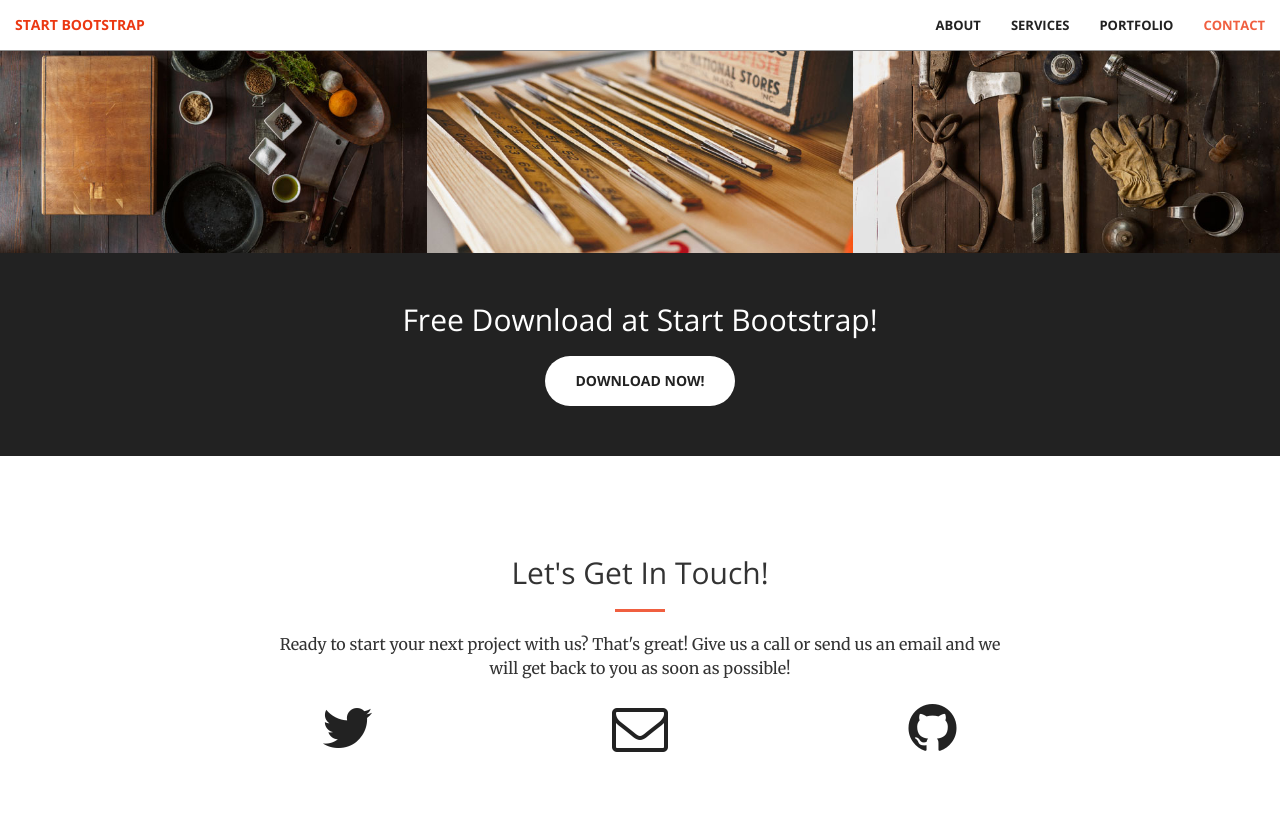
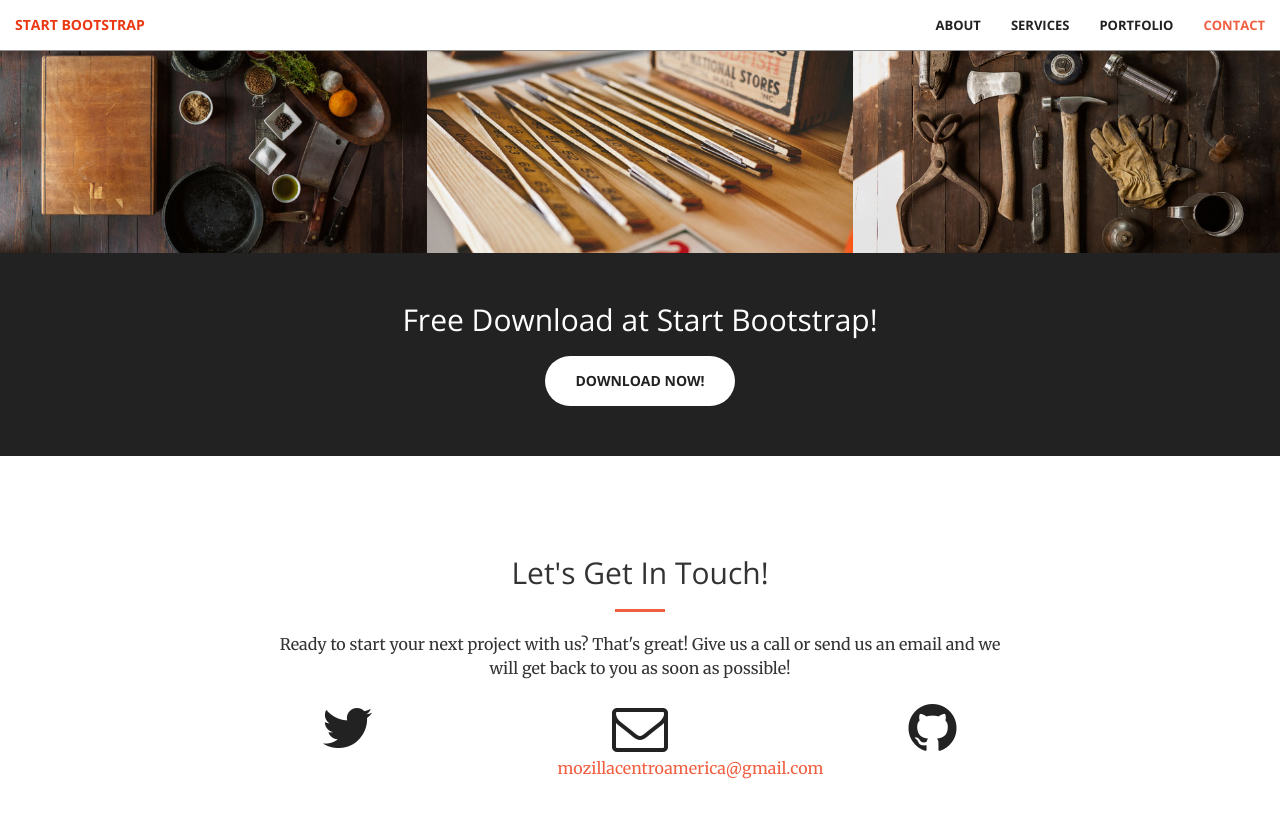
Before and after one commit to MozillaCentroamerica/mozillaca.github.io, a Jekyll site: the page built from index.html, in a window 1280 px wide and 900 px high, scrolled down 1981 px. Shown: the top 818 px of the window. Built offline with Jekyll 4.4.1, drawn with Linux system fonts in a browser that asks for light colours; some of the changed lines change nothing that is shown.

Commit message:
modificacion de informacio config yml

```diff
--- a/_config.yml
+++ b/_config.yml
@@ -1,7 +1,7 @@
 # Site settings
-title:
-email:
-description: > # this means to ignore newlines until "baseurl:"
+title:  MozillaCA
+email:  mozillacentroamerica@gmail.com
+description: > # Sitio web de mozilla centroamérica"
 baseurl: "" # the subpath of your site, e.g. /blog/
 url: "" # the base hostname & protocol for your site
 
```
Also changed, not shown: README.md.
